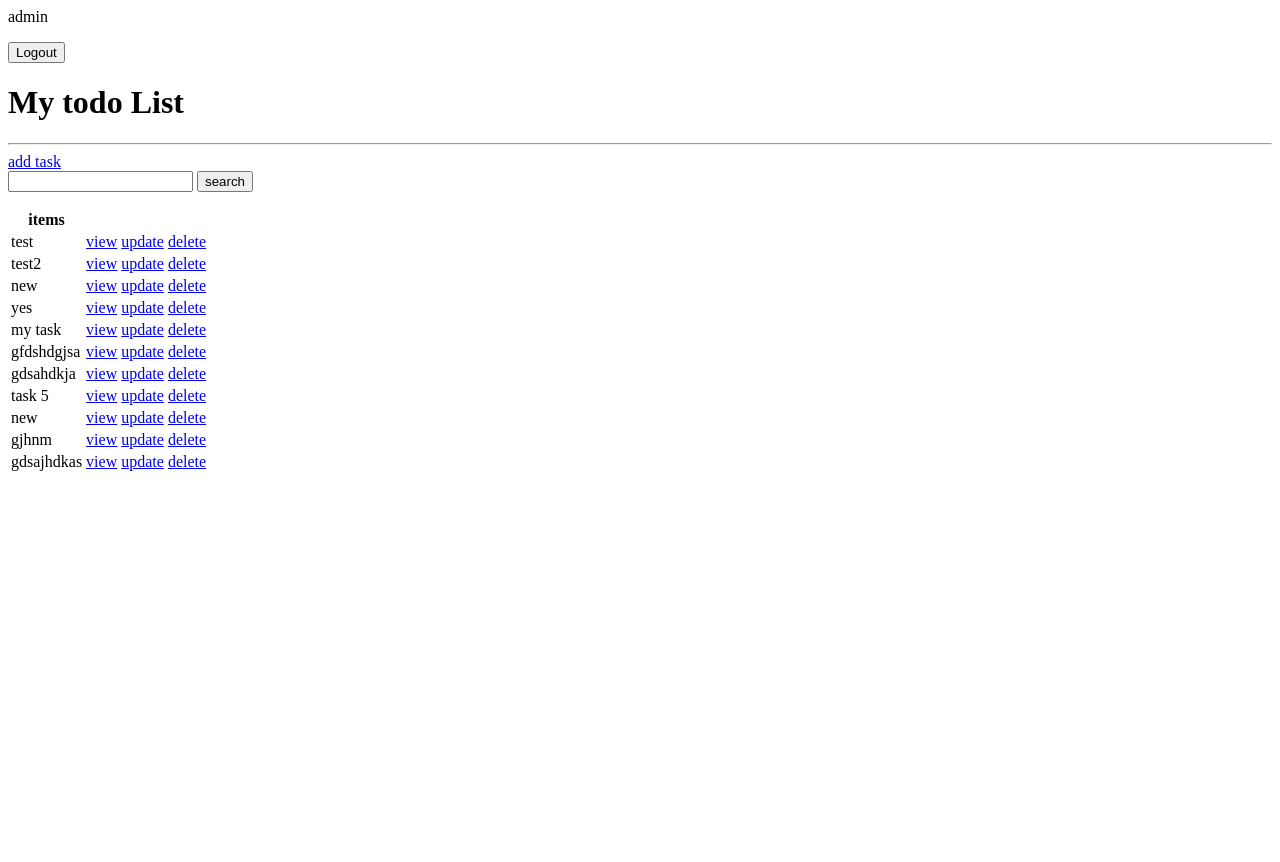
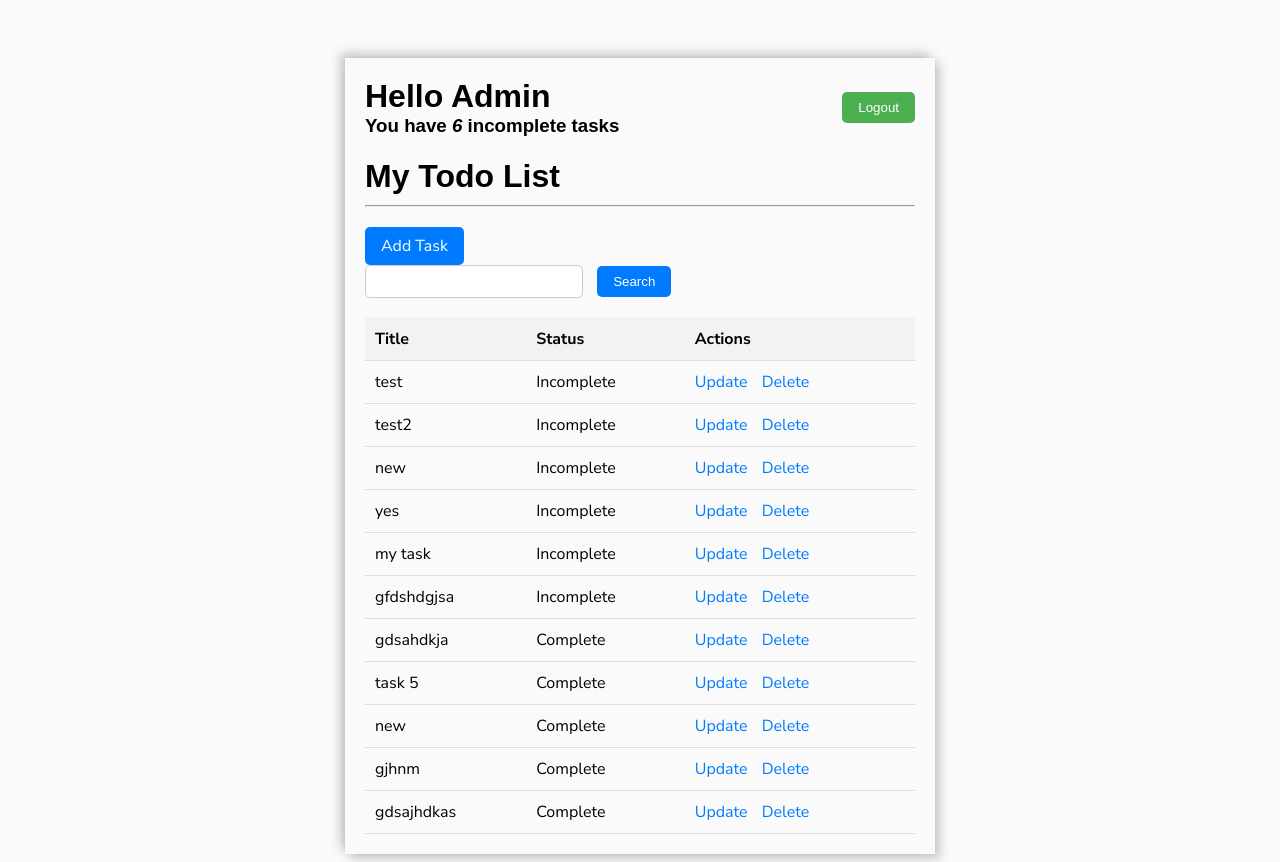
Before and after one commit to tehniyatfatima/Django-TodoApp, a Django app: page / in a window 1280 px wide. Before the commit the page ends 471 px from the top, so only its background shows below. Run offline with Django 5.2, Linux system fonts and the light colour scheme; a user stored in the database is signed in; data comes from the database, SQL or seed files in the repository; both versions use the stored data as it was after the commit.

Commit message:
almost styling is done

```diff
--- /dev/null
+++ b/todoapp/base/templates/base/main.html
@@ -0,0 +1,166 @@
+<!DOCTYPE html>
+<html lang="en">
+<head>
+    <meta charset="UTF-8">
+    <meta name="viewport" content="width=device-width, initial-scale=1.0">
+    <meta name="description" content="Your page description">
+    <meta name="author" content="Your name">
+    <title> todo list </title>
+
+    <link rel="preconnect" href="https://fonts.googleapis.com">
+    <link rel="preconnect" href="https://fonts.gstatic.com" crossorigin>
+    <link href="https://fonts.googleapis.com/css2?family=Nanum+Myeongjo&family=Nunito+Sans:ital,opsz,wght@0,6..12,200..1000;1,6..12,200..1000&display=swap" rel="stylesheet">
+    <style>
+        body{
+            background-color: #fafafa;
+            font-family: "Nunito Sans", sans-serif;
+            padding-top: 50px;
+        }
+
+        .container{
+
+            max-width: 550px;
+            margin: auto;
+            background-color: #fafafa;
+            box-shadow: 5px 5px 10px rgba(0, 0, 0, 0.2), -5px -5px 10px rgba(0, 0, 0, 0.2);
+            padding: 20px;
+
+
+        }
+
+        h1,h2,h3,h4,h5,h6{
+
+            font-family: "Raleway", sans-serif
+
+        }
+
+
+
+
+
+
+
+
+
+
+        /* Styling for registeration page */
+
+        #register-title {
+            font-size: 32px;
+            color: #333;
+            margin-bottom: 20px;
+            text-align: center;
+        }
+
+        #register-form {
+            max-width: 400px;
+            margin: 0 auto;
+            padding: 20px;
+            border: 1px solid #ddd;
+            border-radius: 10px;
+            background-color: #f9f9f9;
+        }
+
+        #register-form input[type="submit"].button {
+            width: 100%;
+            padding: 10px;
+            font-size: 16px;
+            background-color: #4CAF50;
+            color: white;
+            border: none;
+            border-radius: 5px;
+            cursor: pointer;
+            transition: background-color 0.3s ease;
+        }
+
+        #register-form input[type="submit"].button:hover {
+            background-color: #45a049;
+        }
+
+        #login-link {
+            text-align: center;
+            margin-top: 20px;
+        }
+
+        #login-link .link {
+            color: #4CAF50;
+            text-decoration: none;
+            transition: color 0.3s ease;
+        }
+
+        #login-link .link:hover {
+            color: #45a049;
+        }
+
+        /* styling for login page */
+
+        #login-title {
+            font-size: 32px;
+            color: #333;
+            margin-bottom: 20px;
+            text-align: center;
+        }
+
+        #login-form {
+            max-width: 400px;
+            margin: 0 auto;
+            padding: 20px;
+            border: 1px solid #ddd;
+            border-radius: 10px;
+            background-color: #f9f9f9;
+        }
+
+        #login-form input[type="submit"].button {
+            width: 100%;
+            padding: 10px;
+            font-size: 16px;
+            background-color: #4CAF50;
+            color: white;
+            border: none;
+            border-radius: 5px;
+            cursor: pointer;
+            transition: background-color 0.3s ease;
+        }
+
+        #login-form input[type="submit"].button:hover {
+            background-color: #45a049;
+        }
+
+        #register-link {
+            text-align: center;
+            margin-top: 20px;
+        }
+
+        #register-link .link {
+            color: #4CAF50;
+            text-decoration: none;
+            transition: color 0.3s ease;
+        }
+
+        #register-link .link:hover {
+            color: #45a049;
+        }
+
+        /* styling for delete form  */
+
+
+
+
+
+    </style>
+</head>
+<body>
+
+    <div class="container">
+
+        {% block content%}
+
+
+        {%endblock content%}
+
+    </div>
+
+
+
+</body>
+</html>
--- a/todoapp/base/templates/base/task_list.html
+++ b/todoapp/base/templates/base/task_list.html
@@ -1,48 +1,168 @@
+{% extends 'base/main.html' %}
+{% block content %}
+<style>
+    /* Styles for the header */
+    .header-bar {
+        display: flex;
+        justify-content: space-between;
+        align-items: center;
+        margin-bottom: 20px;
+    }
 
-{% if request.user.is_authenticated  %}
-<p>{{ request.user}}</p>
+    .header-bar h1 {
+        margin: 0;
+    }
+
+    .header-bar button,
+    .header-bar a {
+        padding: 8px 16px;
+        border: none;
+        border-radius: 5px;
+        background-color: #4CAF50;
+        color: white;
+        text-decoration: none;
+        cursor: pointer;
+    }
+
+    .header-bar button:hover,
+    .header-bar a:hover {
+        background-color: #45a049;
+    }
+
+    /* Styles for the todo list */
+    #todo-title {
+        margin-bottom: 10px;
+    }
+
+    #divider {
+        margin-bottom: 20px;
+    }
+
+    #add-task-link {
+        display: inline-block;
+        padding: 8px 16px;
+        border: none;
+        border-radius: 5px;
+        background-color: #007bff;
+        color: white;
+        text-decoration: none;
+        cursor: pointer;
+    }
+
+    #add-task-link:hover {
+        background-color: #0056b3;
+    }
+
+    /* Styles for the search bar */
+    #search-form {
+        margin-bottom: 20px;
+    }
+
+    #search-input {
+        padding: 8px;
+        width: 200px;
+        margin-right: 10px;
+        border: 1px solid #ccc;
+        border-radius: 5px;
+    }
+
+    #search-button {
+        padding: 8px 16px;
+        border: none;
+        border-radius: 5px;
+        background-color: #007bff;
+        color: white;
+        cursor: pointer;
+    }
+
+    #search-button:hover {
+        background-color: #0056b3;
+    }
+
+    /* Styles for the task list */
+    .task-list {
+        width: 100%;
+        border-collapse: collapse;
+    }
+
+    .task-list th,
+    .task-list td {
+        padding: 10px;
+        border-bottom: 1px solid #ddd;
+        text-align: left;
+    }
+
+    .task-list th {
+        background-color: #f2f2f2;
+    }
+
+    .task-list td a {
+        color: #007bff;
+        text-decoration: none;
+        margin-right: 10px;
+    }
+
+    .task-list td a:hover {
+        text-decoration: underline;
+    }
+
+    /* Styles for status column */
+    .task-status {
+        width: 100px;
+    }
+</style>
+
+<div class="header-bar">
+    <div>
+        <h1>Hello {{ request.user|title }}</h1>
+        <h3 style="margin: 0;">You have <i>{{ counts }}</i> incomplete task{{ counts|pluralize:"s" }}</h3>
+    </div>
+
+    {% if request.user.is_authenticated %}
     <form method="POST" action="{% url 'logout' %}">
         {% csrf_token %}
         <button type="submit">Logout</button>
     </form>
+    {% else %}
+    <a href="{% url 'login'  %}">Login</a>
+    {% endif %}
+</div>
 
-{%else%}
-<a href="{% url 'login'  %}">logout</a>
+<h1 id="todo-title">My Todo List</h1>
+<hr id="divider">
+<a href="{% url 'createtask' %}" id="add-task-link" class="button">Add Task</a>
 
-{% endif %}
-
-
-
-<h1> My todo List</h1>
-
-<hr>
-<a href="{% url 'createtask'  %}"> add task </a>
-
-
-<!-- search bar -->
-<form method="GET">
-    <input type="text" name="search-area" value="{{ search_input }}">
-    <input type="submit" value="search">
+<!-- Search bar -->
+<form method="GET" id="search-form">
+    <input type="text" name="search-area" value="{{ search_input }}" id="search-input">
+    <input type="submit" value="Search" class="button" id="search-button">
 </form>
 
-<!-- <p>Debug: {{ tasks }}</p> Add this line to check the tasks passed to the template -->
-
-
-<table>
-
+<table class="task-list">
     <tr>
-        <th> items</th>
+        <th>Title</th>
+        <th>Status</th>
+        <th>Actions</th>
     </tr>
-
     {% for task in tasks %}
     <tr>
-        <td> {{task.title}}</td>
-        <td> <a href="{% url 'task' task.id %}">view</a></td>
-        <td> <a href="{% url 'updatetask' task.id %}">update</a></td>
-        <td> <a href="{% url 'deletetask' task.id %}">delete</a></td>
+        <td>{{ task.title }}</td>
+        <td>
+            {% if task.complete %}
+                Complete
+            {% else %}
+                Incomplete
+            {% endif %}
+        </td>
+        <td>
+            <a href="{% url 'updatetask' task.id %}">Update</a>
+            <a href="{% url 'deletetask' task.id %}">Delete</a>
+        </td>
     </tr>
-
     {% empty %}
-    <h3>no items in list</h3>
-    {% endfor%}
+    <tr>
+        <td colspan="3">No items in list</td>
+    </tr>
+    {% endfor %}
 </table>
+{% endblock content %}
--- a/todoapp/base/views.py
+++ b/todoapp/base/views.py
@@ -64,20 +64,16 @@ class TaskList(LoginRequiredMixin,ListView):
 
 
         ## logic for searching bar
-        # search_input = self.request.GET.get("search-area") or " "
-        # if search_input:
-        #    context ['tasks'] = context ['tasks'].filter(title__icontains= search_input)
-        #    context['search_input'] = search_input
 
         search_input = self.request.GET.get("search-area", "").strip()
         if search_input:
-            context['tasks'] = context['tasks'].filter(title__icontains=search_input)
+            context['tasks'] = context['tasks'].filter(title__startswith=search_input)
 
         context['search_input'] = search_input
 
          # Debugging output
-        print(f"User: {self.request.user}")
-        print(f"Tasks: {list(context['tasks'])}")
+        # print(f"User: {self.request.user}")
+        # print(f"Tasks: {list(context['tasks'])}")
         # print(f"Search input: {search_input}")
 
         return context
@@ -102,10 +98,23 @@ class TaskCreate(LoginRequiredMixin,CreateView):
 
 
 ## update task view
-class TaskUpdate(LoginRequiredMixin,UpdateView):
-     model = Task
-     fields = ['title','description','complete']
-     success_url= reverse_lazy('tasks')
+# class TaskUpdate(LoginRequiredMixin,UpdateView):
+#      model = Task
+#      fields = ['title','description','complete']
+#      success_url= reverse_lazy('tasks')
+
+
+class TaskUpdate(LoginRequiredMixin, UpdateView):
+    model = Task
+    fields = ['title', 'description', 'complete']
+    success_url = reverse_lazy('tasks')
+
+    def form_valid(self, form):
+        # Set the user for the task
+        form.instance.user = self.request.user
+
+        # Call the parent class's form_valid() method
+        return super().form_valid(form)
 
 ## delete task view
 class TaskDelete(LoginRequiredMixin,DeleteView):
```
Also changed, not shown: todoapp/base/templates/base/login.html (+9 -7 lines), todoapp/base/templates/base/register.html (+10 -5 lines), todoapp/base/templates/base/task_confirm_delete.html (+35 -6 lines), todoapp/base/templates/base/task_form.html (+79 -7 lines), todoapp/db.sqlite3. Lines whose indentation alone changed are shown as unchanged.
